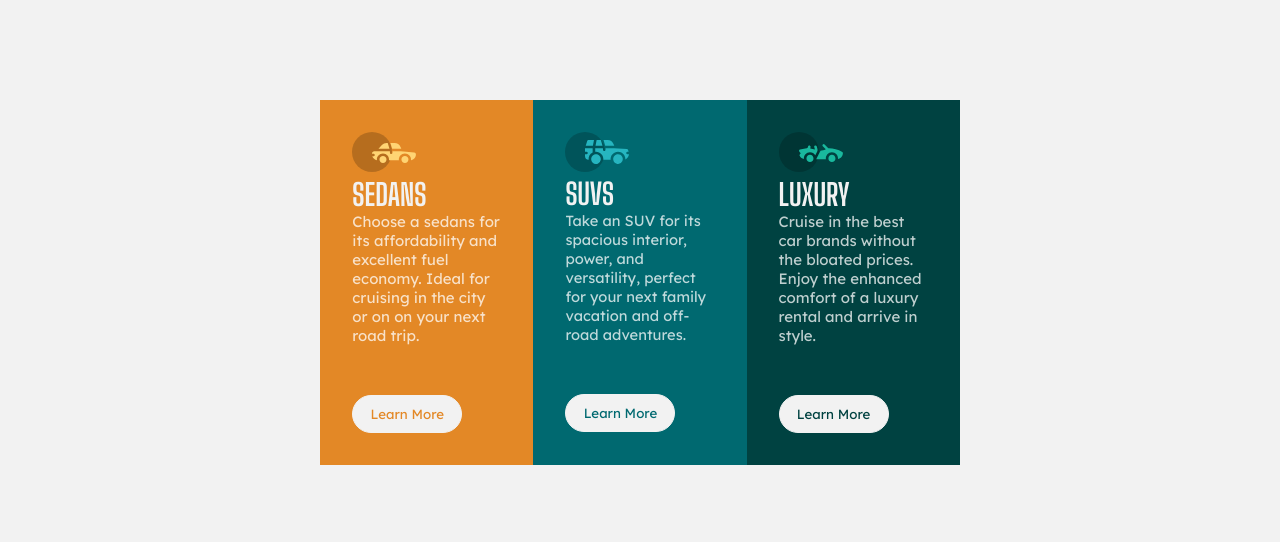
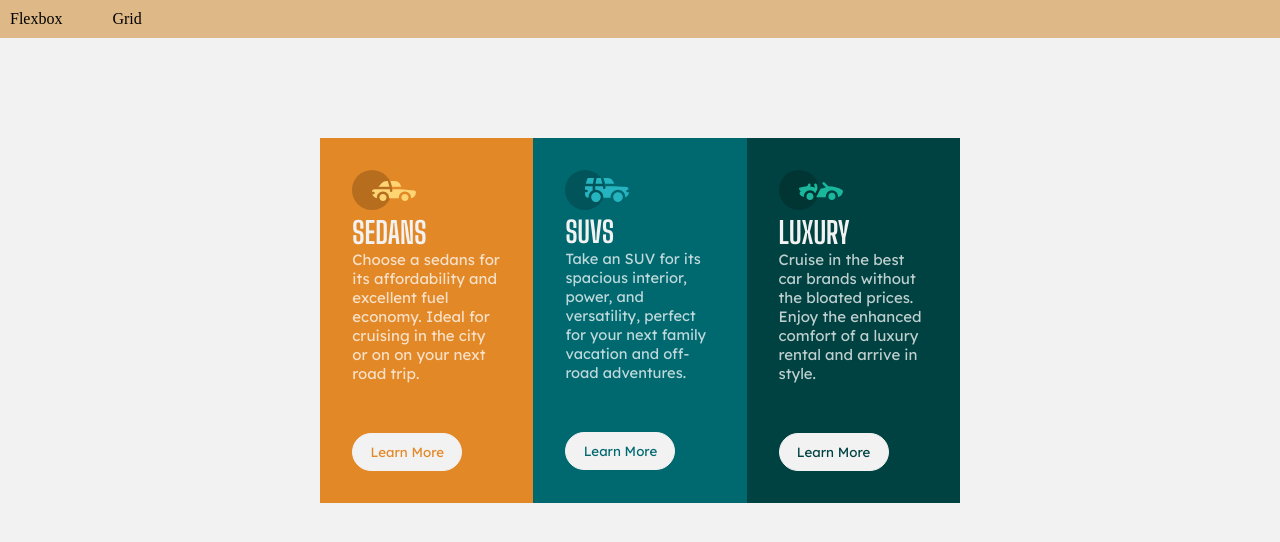
Before and after one commit to PELUMIJOY/flexbox-zuri, a plain HTML site: page index.html in a window 1280 px wide. Drawn offline with Linux system fonts and the light colour scheme.

Commit message:
refactor code

```diff
--- a/grid.css
+++ b/grid.css
@@ -5,9 +5,38 @@
 body{
     background-color: rgb(48, 43, 43);
     display: flex;
-    place-items: center;
+    /* place-items: center; */
     min-height: 100vh;
     background-image: url("./bg-intro-dessktop.png" );
+    grid-template-areas: "header"
+                      "main";
+    margin-top: 0;
+}
+header{
+    grid-area: header;
+    width: 20%;
+    margin-top: 0;
+}
+.navbar{
+    padding: 10px;
+    width: 100%;
+    background-color: rgb(222, 184, 135);
+    display: flex;
+    margin-top: 0;
+}
+.nav-list li{
+    list-style: none;
+}
+.navbar .nav-list a{
+    text-decoration: none;
+    color: black;
+}
+.navbar .nav-list li{
+    float: left;
+    padding-right: 50px;
+}
+a{
+    text-decoration: none;
 }
 main{
     display: grid;
@@ -19,13 +48,14 @@ main{
     grid-gap:10px;
     width: 50%;
     margin: auto;
+    grid-area: main;
+    /* justify-content: center; */
 
    }
 
 main div{
-    background-color: black;
     padding: 50px;
-    text-align: center;
+    /* text-align: center; */
 
     /* border-radius: 5px; */
 }
--- a/flex.html
+++ b/index.html
@@ -13,6 +13,16 @@
 
 </head>
 <body class="container">
+    <header id="Nav">
+        <div class="navbar">
+            <div class="nav-list">
+                <ul>
+                    <li><a href="./index.html">Flexbox</a></li>
+                    <li><a href="./grid.html">Grid</a></li>
+                </ul>
+            </div>
+        </div>
+    </header>
     <main class="main">
         <div class="sedans">
             <img src="./icon-sedans.svg" alt="">
--- a/main.css
+++ b/main.css
@@ -5,8 +5,31 @@
     box-sizing: border-box;
 }
 .container{
-    margin-top: 100px;
     background-color: hsl(0, 0%, 95%);
+grid-template-areas: "header"
+                      "main";
+}
+header{
+    grid-area: header;
+    padding-top: 0;
+}
+.navbar{
+    padding: 10px;
+    margin-top: 0;
+    width: 100%;
+    background-color: burlywood;
+    display: flex;
+}
+.nav-list li{
+    list-style: none;
+}
+.navbar .nav-list a{
+    text-decoration: none;
+    color: black;
+}
+.navbar .nav-list li{
+    float: left;
+    padding-right: 50px;
 }
 .main{
     display: flex;
@@ -15,6 +38,8 @@
     width: 50%;
     height: 100%;
     margin:auto;
+    grid-area: main;
+    padding-top: 100px;
 }
 .sedans{
     background-color: hsl(31, 77%, 52%);
@@ -93,12 +118,16 @@
 a:hover{
     color: hsl(0, 0%, 95%);
 }
-@media only screen and (max-width:375px){
-    .main{
-        width:100vh;
+@media only screen and (max-width:500px){
+    main{
+        width:100vw;
         flex-wrap: wrap !important;
+        padding-top:10px !important;
     }
     .sedans, .suvs, .luxury{
-        max-width: 500px;
+        min-width: 300px;
+    }
+    .navbar{
+        font-size: 20px;
     }
 }
```
Also changed, not shown: grid.html (+10 -0 lines).
